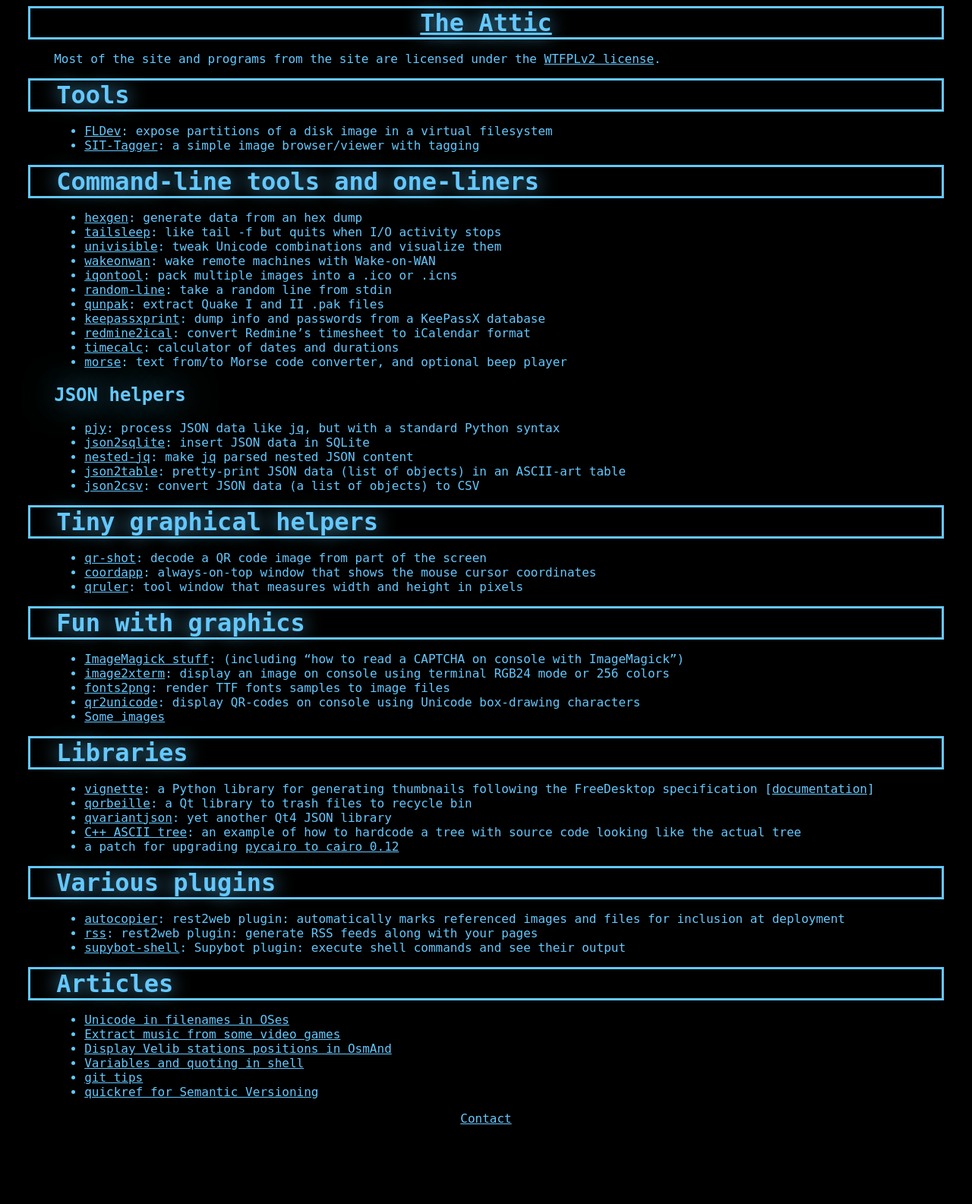
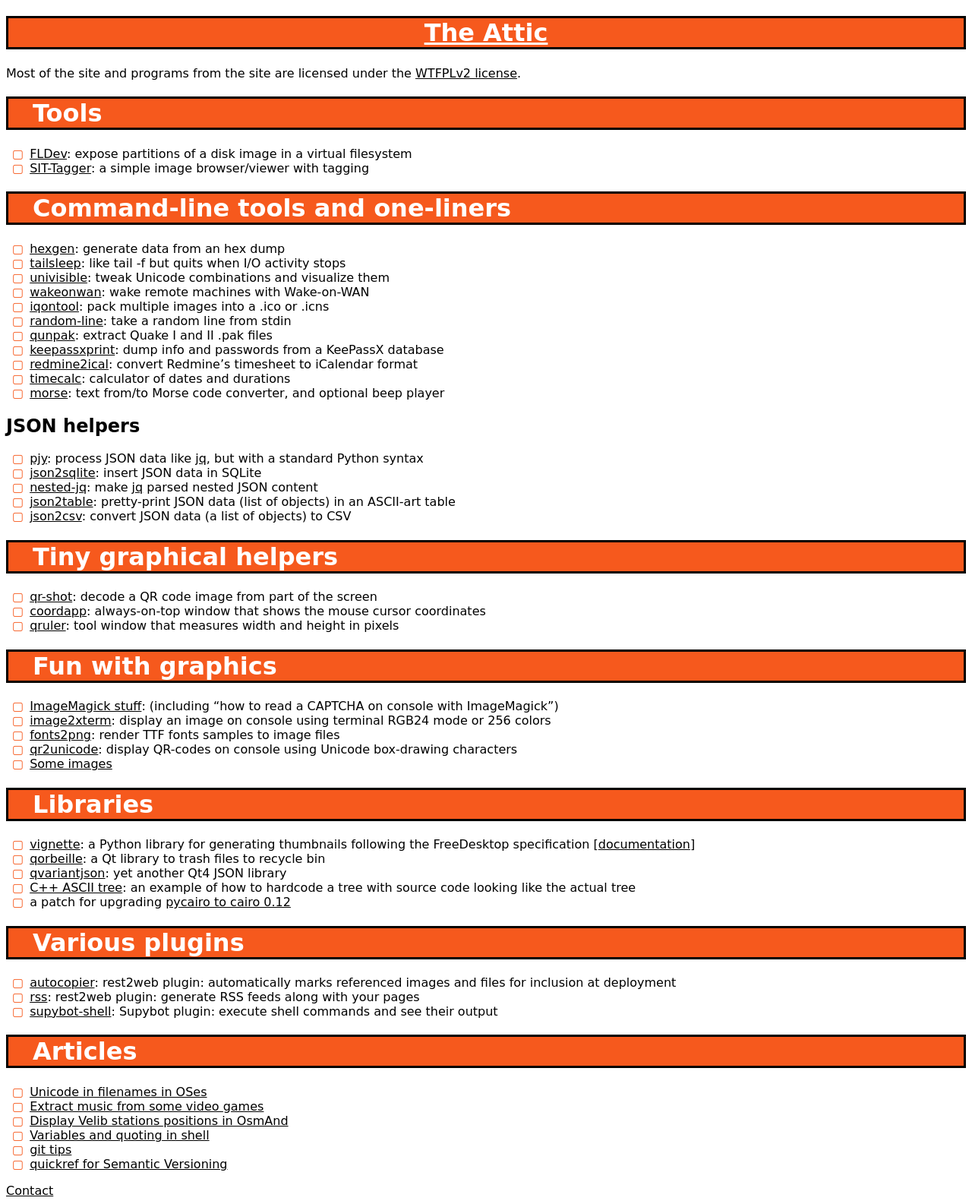
Before and after one commit to hydrargyrum/hydrargyrum.github.io, a Jekyll site: the page built from index.md, in a window 1280 px wide. Shown: the whole page at 76% size. Built offline with Jekyll 4.4.1, drawn with Linux system fonts in a browser that asks for light colours; before the commit the page ends 1490 px from its top, so only the background shows below that.

Commit message:
add a new CSS

```diff
--- a/_layouts/mine.html
+++ b/_layouts/mine.html
@@ -3,7 +3,7 @@
 <head>
 <meta charset="utf-8">
 <title>{{ page.title }}</title>
-<link rel="stylesheet" href="/css/tron.css">
+<link rel="stylesheet" href="/css/mre.css">
 <link rel="shortcut icon" type="image/png" href="/favicon.png" />
 </head>
 <body>
--- /dev/null
+++ b/css/mre.css
@@ -0,0 +1,39 @@
+body {
+	font-family: DejaVu Sans, Sans Serif, sans;
+}
+
+h1 {
+	border: 0.1em solid black;
+	background: #f6591d;
+	color: white;
+
+	padding-left: 1em;
+	padding-right: 1em;
+}
+
+.title {
+	text-align: center;
+}
+
+a:active, a:link {
+	color: black;
+}
+
+a:visited {
+	color: #999;
+}
+
+.title a {
+	color: white;
+}
+
+ul {
+	list-style-type: none;
+	padding-left: 0.5em;
+}
+
+li::before {
+	content: "▢";
+	color: #f6591d;
+	padding-right: 0.5em;
+}
```
